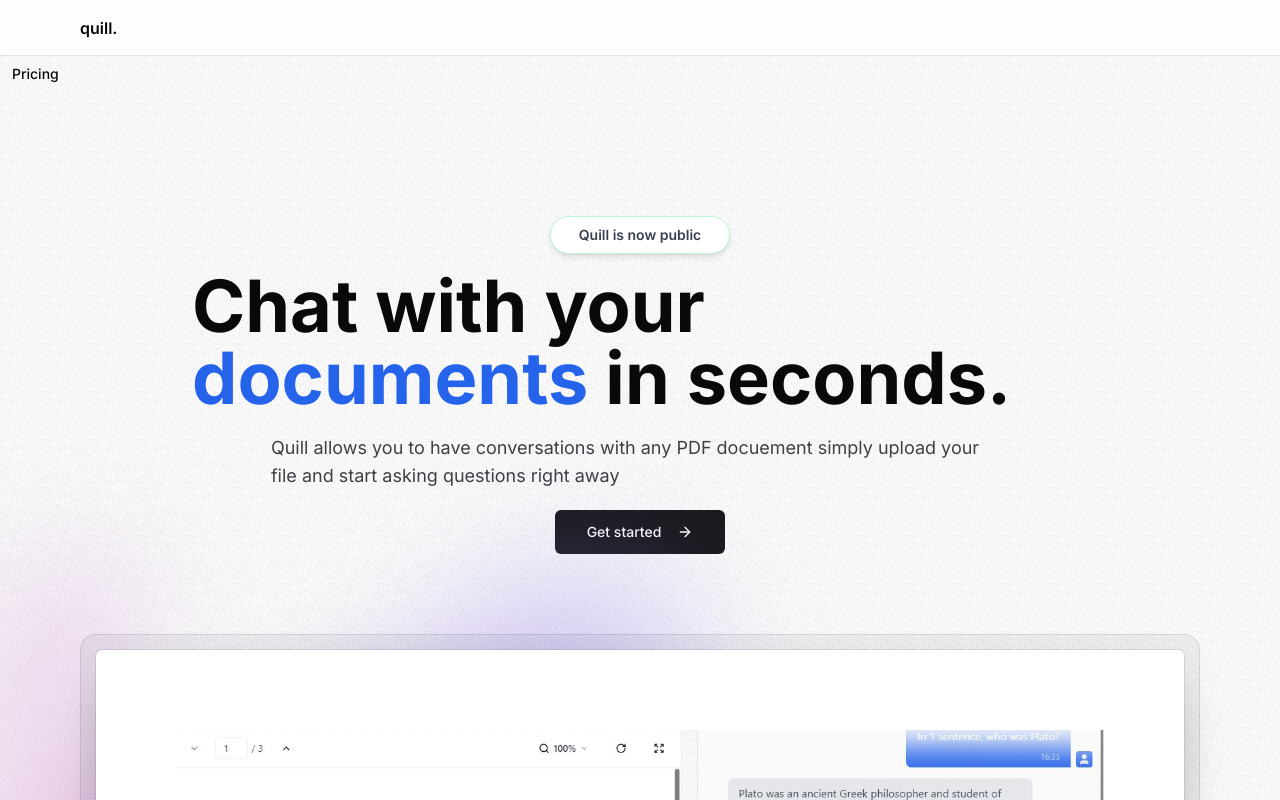
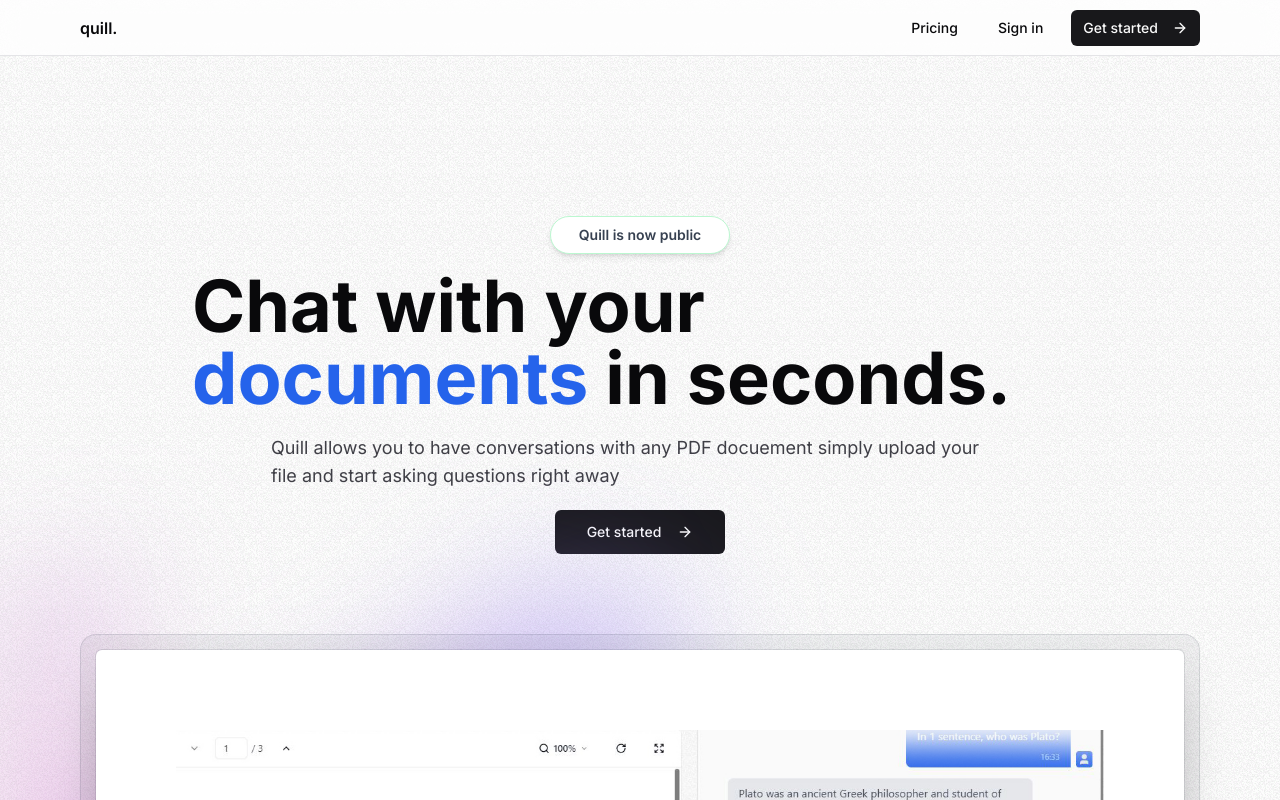
Before and after one commit to king0120/doc-reader, a Next.js app: page / in a window 1280 px wide. Shown: the top 800 px of the page. Built offline with nearby package versions, Linux system fonts and the light colour scheme.

Commit message:
making auth callback

```diff
--- a/package.json
+++ b/package.json
@@ -9,6 +9,7 @@
     "lint": "next lint"
   },
   "dependencies": {
+    "@kinde-oss/kinde-auth-nextjs": "^1.8.21",
     "@radix-ui/react-slot": "^1.0.2",
     "@tailwindcss/typography": "^0.5.10",
     "class-variance-authority": "^0.7.0",
--- a/src/components/Navbar.tsx
+++ b/src/components/Navbar.tsx
@@ -1,6 +1,8 @@
 import MaxWidthWrapper from '@/components/MaxWidthWrapper';
 import Link  from 'next/link';
 import { buttonVariants } from './ui/button';
+import {LoginLink, RegisterLink} from '@kinde-oss/kinde-auth-nextjs/server';
+import { ArrowRight } from 'lucide-react';
 const Navbar = () => {
     return (
         <nav className="sticky h-14 inset-x-0 top-0 z-30 w-full border-b border-b-gray-2 bg-white/75 backdrop-blur-lg transition-all">
@@ -9,9 +11,6 @@
                     <Link href='/' className='flex z-40 font-semibold'>
                         <span>quill.</span>
                     </Link>
-                </div>
-            </MaxWidthWrapper>
-
                     <div className='hidden items-center space-x-4 sm:flex'>
                 <>
                     <Link
@@ -20,10 +19,28 @@
                             size: 'sm',
                         })}
                         href='/pricing'>Pricing</Link>
+                    <LoginLink
+                        className={buttonVariants({
+                            variant: 'ghost',
+                            size: 'sm',
+                        })}
+                    >
+                        Sign in
+                    </LoginLink>
+                    <RegisterLink
+                        className={buttonVariants({
+                            size: 'sm',
+                        })}
+                    >
+                        Get started <ArrowRight className='ml-1.5 h-5 w-5'/>
+                    </RegisterLink>
+
                 </>
             </div>
+                </div>
+            </MaxWidthWrapper>
         </nav>
     )
-}
+};
 
 export default Navbar
```
Also changed, not shown: 2 other files (tests, documents, lock files or other folders). Lines whose indentation alone changed are shown as unchanged.
